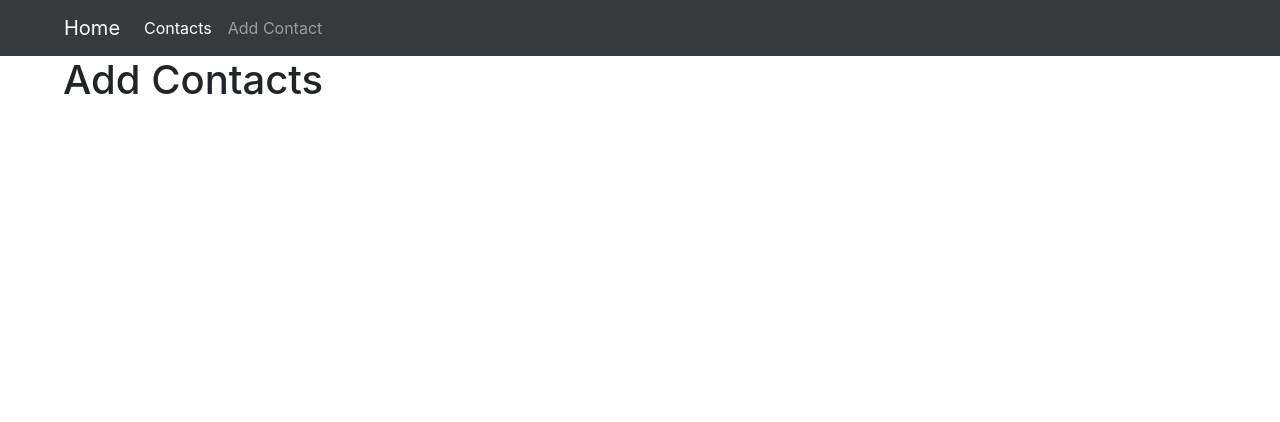
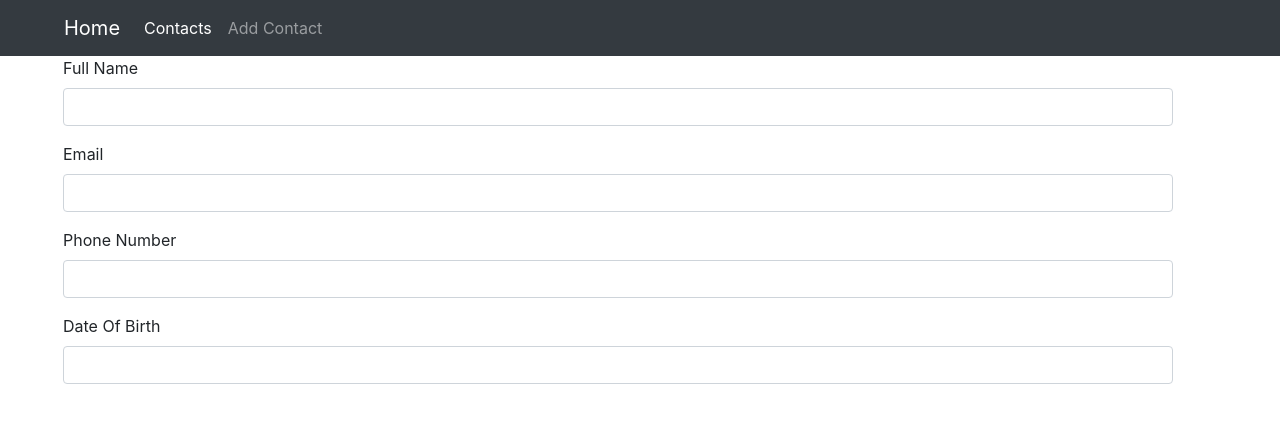
Before and after one commit to Harry-Gardiner/Friends-Family-React, a React (Create React App) app: page /addContacts in a window 1280 px wide. Shown: the top 422 px of the page. Built offline with nearby package versions, Linux system fonts and the light colour scheme.

Commit message:
Form inputs added

```diff
--- a/src/Components/AddContacts/AddContacts.js
+++ b/src/Components/AddContacts/AddContacts.js
@@ -2,9 +2,24 @@ import React from 'react';
 
 const AddContacts = () => {
     return (
-        <div>
-            <h1>Add Contacts</h1>
-        </div>
+        <form>
+            <div className="form-group">
+                <label for="full name">Full Name</label>
+                <input type="text" className="form-control" id="full name" name="full name" />
+            </div>
+            <div className="form-group">
+                <label for="Email">Email</label>
+                <input type="email" className="form-control" id="Email" name="Email" />
+            </div>
+            <div className="form-group">
+                <label for="Email">Phone Number</label>
+                <input type="text" className="form-control" id="Phone" name="Phone" />
+            </div>
+            <div className="form-group">
+                <label for="Email">Date Of Birth</label>
+                <input type="email" className="form-control" id="Date Of Birth" name="Date Of Birth" />
+            </div>
+        </form>
     );
 };
 
```
Also changed, not shown: 1 other file (tests, documents, lock files or other folders).
